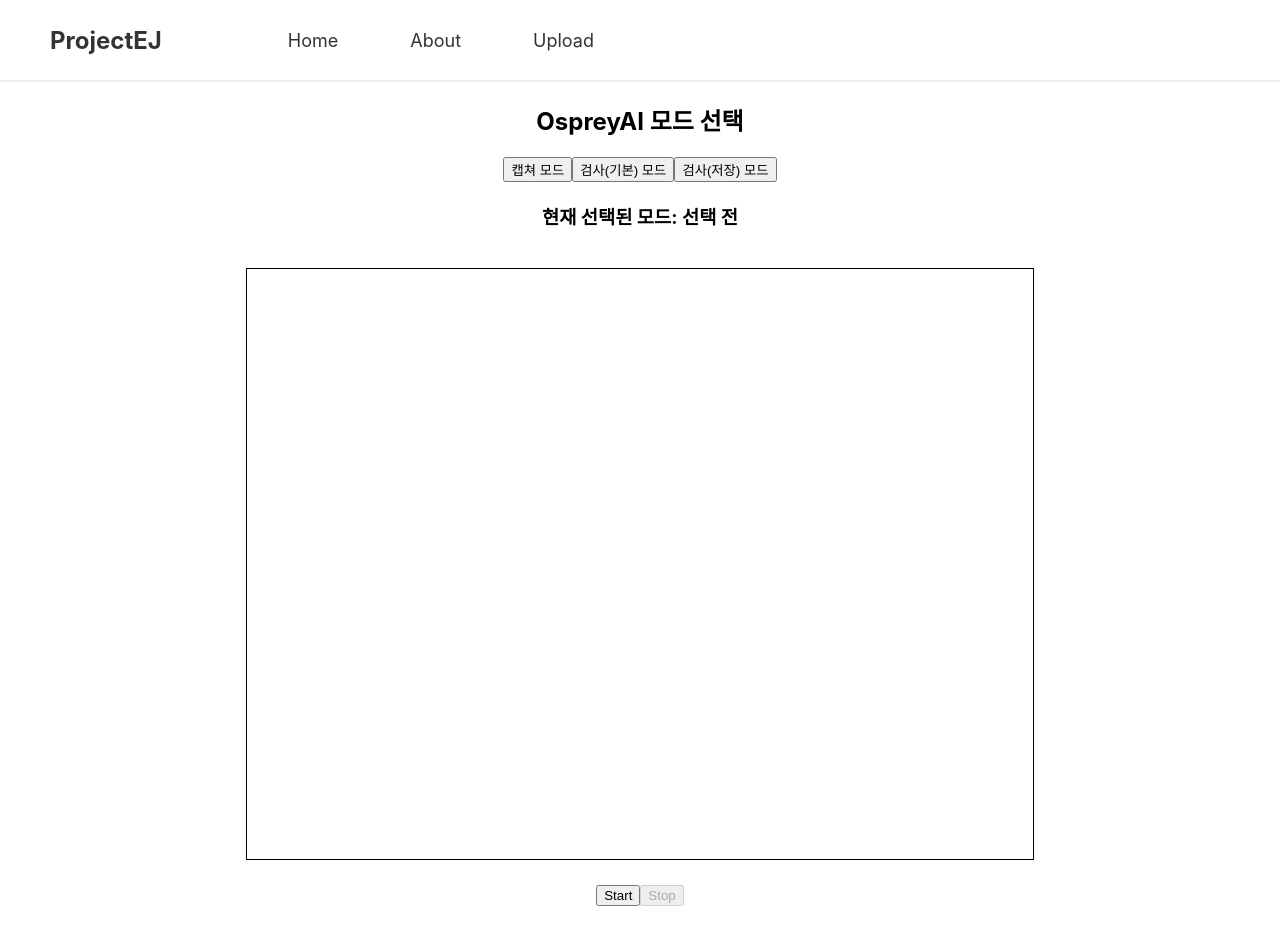
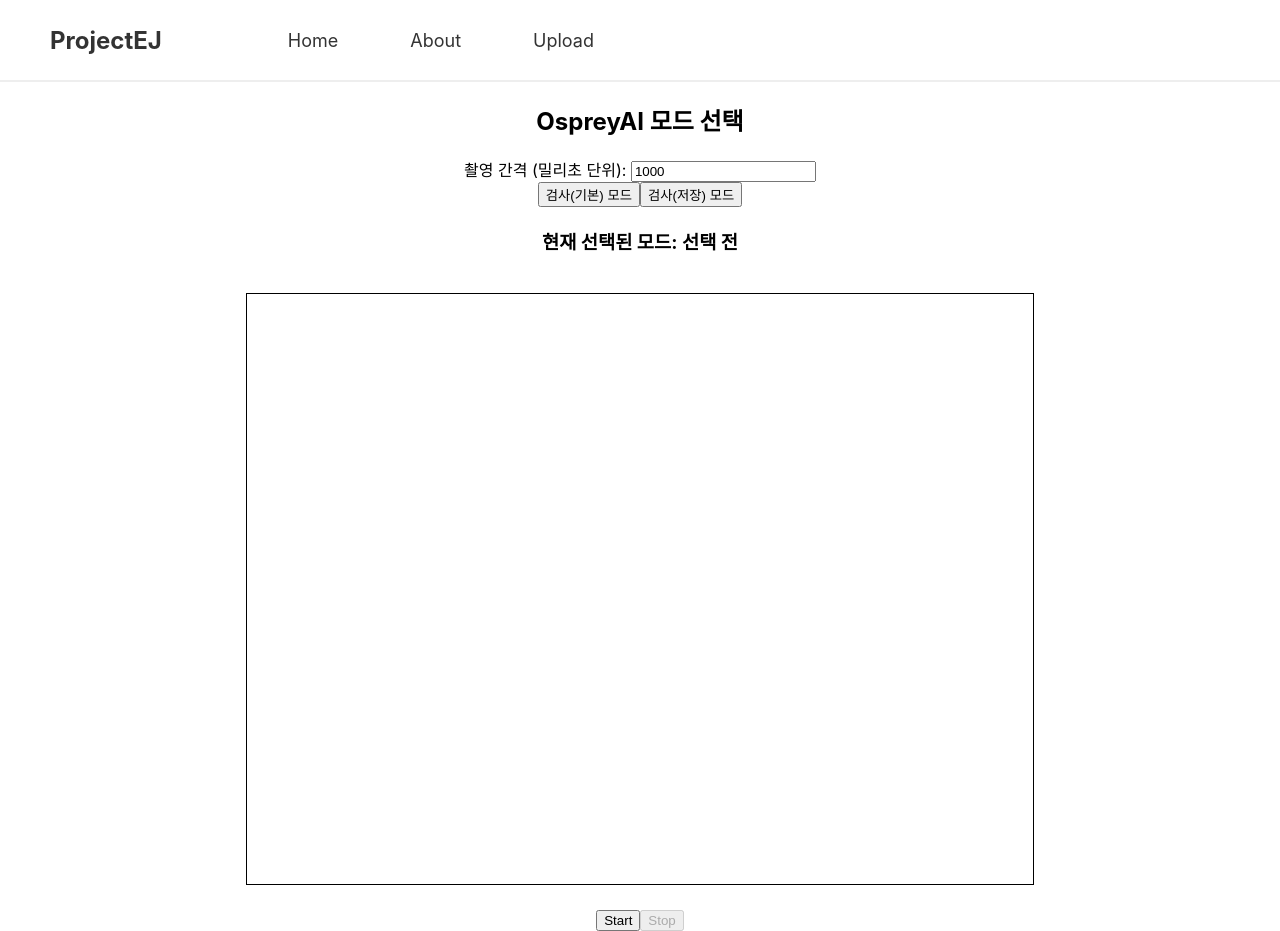
Before and after one commit to eunjiAi/project_eunji, a React (Create React App) app in the folder front/: page /WebcamCapture in a window 1280 px wide. Before the commit the page ends 906 px from the top, so only its background shows below. Built offline with nearby package versions, Linux system fonts and the light colour scheme; no server answers.

Commit message:
Update WebcamCapture.js

```diff
--- a/front/src/pages/WebcamCapture.js
+++ b/front/src/pages/WebcamCapture.js
@@ -3,7 +3,8 @@ import React, { useState, useEffect, useRef } from 'react';
 function WebcamCapture() {
   const [prediction, setPrediction] = useState(''); // 서버에서 받은 예측 결과
   const [intervalId, setIntervalId] = useState(null); // 타이머 ID 저장
-  const [mode, setMode] = useState(''); // 현재 모드 ('capture', 'inspect', 'inspectSave')
+  const [mode, setMode] = useState(''); // 현재 모드 ('inspect', 'inspectSave')
+  const [captureInterval, setCaptureInterval] = useState(1000); // 몇 초마다 촬영할지 (기본값 1초)
   const videoRef = useRef(null); // 웹캠 스트림을 표시할 비디오 엘리먼트
   const canvasRef = useRef(null); // 이미지를 캡처할 캔버스
 
@@ -35,7 +36,7 @@ function WebcamCapture() {
     }
   }, [prediction]);
 
-  // 1초마다 이미지 캡처하여 서버로 전송
+  // n초마다 이미지 캡처하여 서버로 전송
   const startCapturing = () => {
     if (!intervalId && mode) {
       const id = setInterval(async () => {
@@ -51,9 +52,6 @@ function WebcamCapture() {
 
           const imageBlob = await new Promise((resolve) => canvas.toBlob(resolve, 'image/png'));
 
-          if (mode === 'capture') {
-            console.log("Captured image, no classification.");
-          } else {
           // 검사 모드에서는 서버로 이미지 전송
           const formData = new FormData();
           formData.append('image', imageBlob, 'webcam.png');
@@ -74,8 +72,7 @@ function WebcamCapture() {
             console.error('Error:', error);
           }
         }
-        }
-      }, 1000); // 1초마다 실행
+      }, captureInterval); // 지정된 시간 간격으로 실행
       setIntervalId(id);
     }
   };
@@ -96,8 +93,6 @@ function WebcamCapture() {
   // 모드에 따른 텍스트 표시
   const getModeText = () => {
     switch (mode) {
-      case 'capture':
-        return '기본 촬영 모드';
       case 'inspect':
         return '검사(기본) 모드';
       case 'inspectSave':
@@ -111,9 +106,21 @@ function WebcamCapture() {
     <div style={{ textAlign: 'center' }}>
       <h2>OspreyAI 모드 선택</h2>
 
+      {/* 시간 간격 선택 */}
+      <div>
+        <label htmlFor="captureInterval">촬영 간격 (밀리초 단위): </label>
+        <input
+          type="number"
+          id="captureInterval"
+          value={captureInterval}
+          onChange={(e) => setCaptureInterval(parseInt(e.target.value))}
+          min="100"
+          step="100"
+        />
+      </div>
+
       {/* 모드 선택 버튼 */}
       <div>
-        <button onClick={() => setMode('capture')}>캡쳐 모드</button>
         <button onClick={() => setMode('inspect')}>검사(기본) 모드</button>
         <button onClick={() => setMode('inspectSave')}>검사(저장) 모드</button>
       </div>
```
Lines whose indentation alone changed are shown as unchanged.
